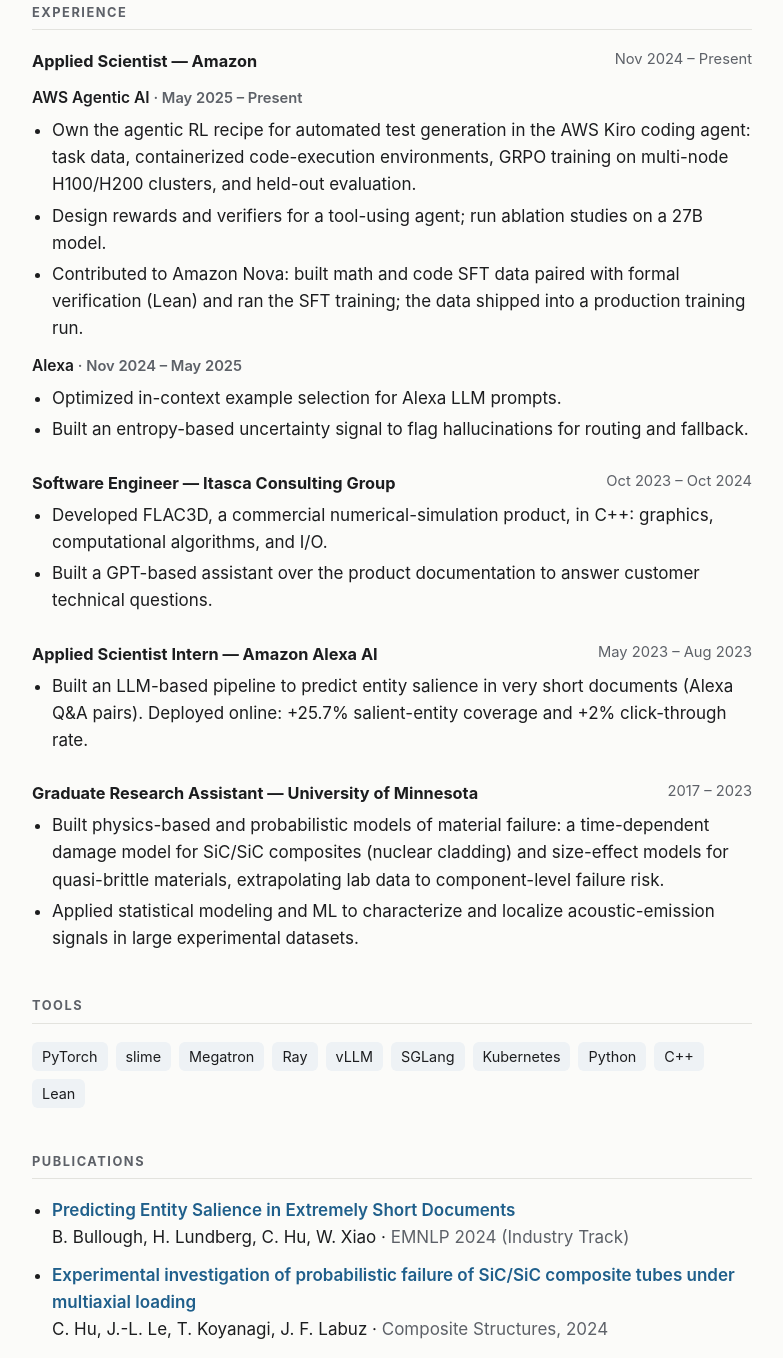
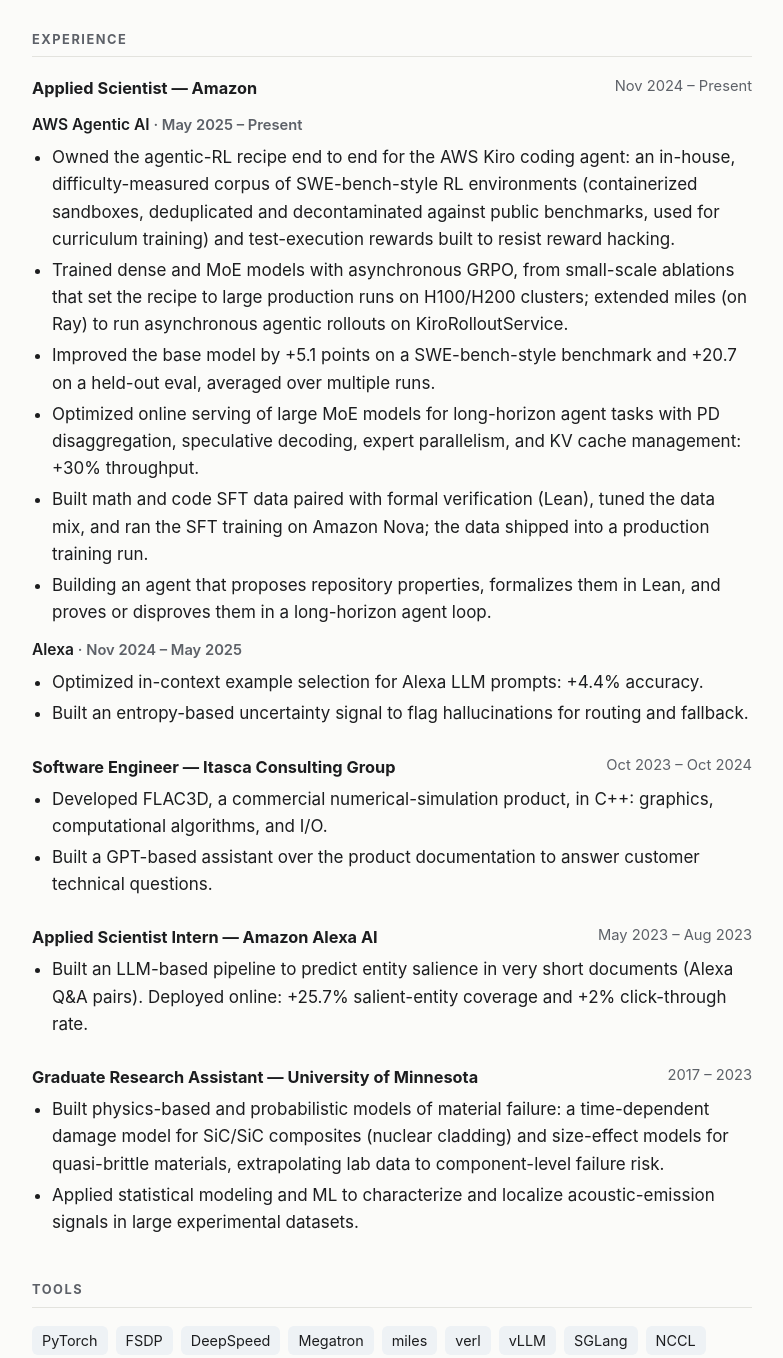
Before and after one commit to chenhu2015/chenhu2015.github.io, a plain HTML site: page index.html in a window 1280 px wide. Shown: the part 614-1972 px from the top of the page, without its empty margins (248-1031 px from the left). Drawn offline with Linux system fonts and the light colour scheme.

Commit message:
Update experience and tools
Rewrite the Amazon experience bullets (RL environments, asynchronous
GRPO training, serving optimization, Nova SFT), add the Alexa result,
and refresh the tools list.

Co-Authored-By: Claude Opus 5.5 <noreply@anthropic.com>
Claude-Session: https://claude.ai/code/session_01KSLFFo3HT8KKVGLzj4jChV

```diff
--- a/index.html
+++ b/index.html
@@ -87,7 +87,7 @@
 
 <section>
   <h2>About</h2>
-  <p>I work on LLM post-training at Amazon AWS. Most of my time goes into reinforcement learning for coding agents: the task data, the sandboxed environments the agent works in, the rewards and verifiers, multi-node GPU training, and the held-out evaluations that tell us whether a change actually helped.</p>
+  <p>I work on LLM post-training at Amazon AWS. Most of my time goes into reinforcement learning for coding agents: the RL environments the agent works in, the rewards, large-scale asynchronous RL training on dense and MoE models, the serving stack behind long-horizon agent tasks, and the held-out evaluations that tell us whether a change actually helped.</p>
   <p>Before this, I built math and code SFT data checked with formal verification (Lean) and ran SFT training for Amazon Nova, and worked on prompt optimization and hallucination detection for Alexa.</p>
   <p>I have a Ph.D. in Civil Engineering, where I built statistical and physics-based models of material failure, and an M.S. in Computer Science, both from the University of Minnesota.</p>
 </section>
@@ -99,13 +99,16 @@
     <div class="job-head"><strong>Applied Scientist — Amazon</strong><span class="when">Nov 2024 – Present</span></div>
     <p class="team">AWS Agentic AI <span class="when">· May 2025 – Present</span></p>
     <ul>
-      <li>Own the agentic RL recipe for automated test generation in the AWS Kiro coding agent: task data, containerized code-execution environments, GRPO training on multi-node H100/H200 clusters, and held-out evaluation.</li>
-      <li>Design rewards and verifiers for a tool-using agent; run ablation studies on a 27B model.</li>
-      <li>Contributed to Amazon Nova: built math and code SFT data paired with formal verification (Lean) and ran the SFT training; the data shipped into a production training run.</li>
+      <li>Owned the agentic-RL recipe end to end for the AWS Kiro coding agent: an in-house, difficulty-measured corpus of SWE-bench-style RL environments (containerized sandboxes, deduplicated and decontaminated against public benchmarks, used for curriculum training) and test-execution rewards built to resist reward hacking.</li>
+      <li>Trained dense and MoE models with asynchronous GRPO, from small-scale ablations that set the recipe to large production runs on H100/H200 clusters; extended miles (on Ray) to run asynchronous agentic rollouts on KiroRolloutService.</li>
+      <li>Improved the base model by +5.1 points on a SWE-bench-style benchmark and +20.7 on a held-out eval, averaged over multiple runs.</li>
+      <li>Optimized online serving of large MoE models for long-horizon agent tasks with PD disaggregation, speculative decoding, expert parallelism, and KV cache management: +30% throughput.</li>
+      <li>Built math and code SFT data paired with formal verification (Lean), tuned the data mix, and ran the SFT training on Amazon Nova; the data shipped into a production training run.</li>
+      <li>Building an agent that proposes repository properties, formalizes them in Lean, and proves or disproves them in a long-horizon agent loop.</li>
     </ul>
     <p class="team">Alexa <span class="when">· Nov 2024 – May 2025</span></p>
     <ul>
-      <li>Optimized in-context example selection for Alexa LLM prompts.</li>
+      <li>Optimized in-context example selection for Alexa LLM prompts: +4.4% accuracy.</li>
       <li>Built an entropy-based uncertainty signal to flag hallucinations for routing and fallback.</li>
     </ul>
   </div>
@@ -137,7 +140,7 @@
 <section>
   <h2>Tools</h2>
   <div class="chips">
-    <span>PyTorch</span><span>slime</span><span>Megatron</span><span>Ray</span><span>vLLM</span><span>SGLang</span><span>Kubernetes</span><span>Python</span><span>C++</span><span>Lean</span>
+    <span>PyTorch</span><span>FSDP</span><span>DeepSpeed</span><span>Megatron</span><span>miles</span><span>verl</span><span>vLLM</span><span>SGLang</span><span>NCCL</span><span>Ray</span><span>Kubernetes</span><span>Slurm</span><span>Python</span><span>C++</span><span>CUDA</span><span>Triton</span><span>Lean</span>
   </div>
 </section>
 
```
